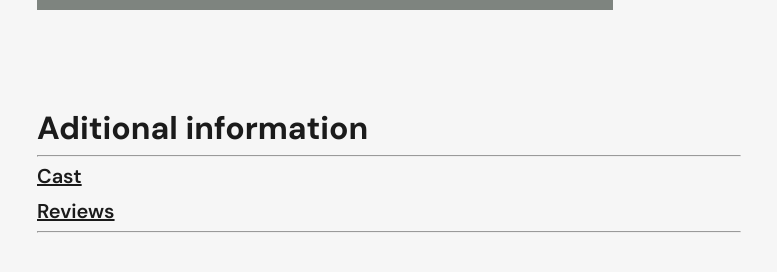
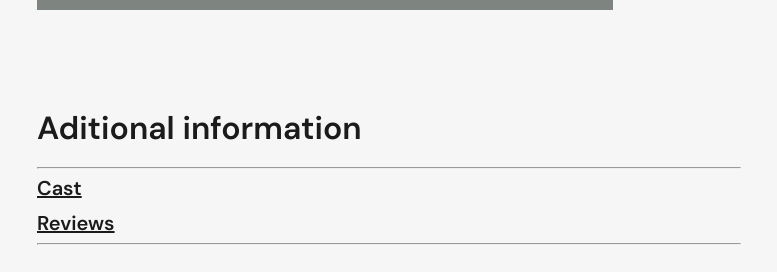
Before and after one commit to VPresich/goit-react-hw-05, a React (Vite) app: page /movies/1 in a window 1280 px wide. Shown: the part 576-848 px from the top of the page, without its empty margins (267-1044 px from the left). Built offline with nearby package versions, Linux system fonts and the light colour scheme; no server answers.

Commit message:
Add title section

```diff
--- /dev/null
+++ b/src/jsx/components/App/AppSecTitle/AppSecTitle.jsx
@@ -0,0 +1,6 @@
+import styles from './AppSecTitle.module.css';
+
+const AppSecTitle = ({ children }) => {
+  return <h2 className={styles.title}>{children}</h2>;
+};
+export default AppSecTitle;
--- /dev/null
+++ b/src/jsx/components/App/AppSecTitle/AppSecTitle.module.css
@@ -0,0 +1,5 @@
+.title {
+  margin-bottom: 20px;
+  font-size: 32px;
+  font-weight: 600;
+}
--- a/src/jsx/components/App/AppSection/AppSection.jsx
+++ b/src/jsx/components/App/AppSection/AppSection.jsx
@@ -1,6 +1,6 @@
 import styles from './AppSection.module.css';
 
 const AppSection = ({ children }) => {
-  return <div className={styles.section}>{children}</div>;
+  return <section className={styles.section}>{children}</section>;
 };
 export default AppSection;
--- a/src/jsx/components/ItemsList/ItemsList.jsx
+++ b/src/jsx/components/ItemsList/ItemsList.jsx
@@ -1,6 +1,7 @@
 import { Link, useLocation } from 'react-router-dom';
 import styles from './ItemsList.module.css';
-export const ItemsList = ({ items }) => {
+
+const ItemsList = ({ items }) => {
   const location = useLocation();
   return (
     <ul className={styles.items}>
@@ -18,3 +19,4 @@ export const ItemsList = ({ items }) => {
     </ul>
   );
 };
+export default ItemsList;
--- a/src/jsx/components/MovieCast/MovieCast.jsx
+++ b/src/jsx/components/MovieCast/MovieCast.jsx
@@ -31,7 +31,6 @@ const MovieCast = () => {
       <InfinityLoader isLoading={loading} />
       {error && <ErrorMessage />}
       {items && <CastList items={items} />}
-      {/* <CustomButton onClick={handleCredits}>Cast</CustomButton> */}
     </>
   );
 };
--- a/src/jsx/components/ReviewList/ReviewList.module.css
+++ b/src/jsx/components/ReviewList/ReviewList.module.css
@@ -1,6 +1,6 @@
 .list {
   display: flex;
   flex-direction: column;
-  padding: 40px;
+  padding: 20px;
   gap: 32px;
 }
--- a/src/jsx/components/pages/HomePage/HomePage.jsx
+++ b/src/jsx/components/pages/HomePage/HomePage.jsx
@@ -2,10 +2,11 @@ import { useState, useEffect } from 'react';
 import useFetchData from '../../../hooks/useFetchData';
 import AppContainer from '../../App/AppContainer/AppContainer';
 import AppSection from '../../App/AppSection/AppSection';
+import AppSecTitle from '../../App/AppSecTitle/AppSecTitle';
 import ApiServise from '../../../api/ApiService/';
 import InfinityLoader from '../../UI/loader/Infinity/Infinity';
 import ErrorMessage from '../../ErrorMessage/ErrorMessage';
-import { ItemsList } from '../../ItemsList/ItemsList';
+import ItemsList from '../../ItemsList/ItemsList';
 
 // import { CustomButton } from '../../UI/button/CustomButton';
 const HomePage = () => {
@@ -26,7 +27,7 @@ const HomePage = () => {
   return (
     <AppContainer>
       <AppSection>
-        <h1>Trending today</h1>
+        <AppSecTitle>Trending today</AppSecTitle>
         <InfinityLoader isLoading={loading} />
         {error && <ErrorMessage />}
         <ItemsList items={items}></ItemsList>
--- a/src/jsx/components/pages/MovieDetailsPage/MovieDetailsPage.jsx
+++ b/src/jsx/components/pages/MovieDetailsPage/MovieDetailsPage.jsx
@@ -9,7 +9,7 @@ import ApiService from '../../../api/ApiService';
 
 import AppContainer from '../../App/AppContainer/AppContainer';
 import AppSection from '../../App/AppSection/AppSection';
-
+import AppSecTitle from '../../App/AppSecTitle/AppSecTitle';
 import MovieInfo from '../../MovieInfo/MovieInfo';
 import CustomLink from '../../UI/link/CustomLink';
 import { FaArrowLeftLong } from 'react-icons/fa6';
@@ -45,13 +45,12 @@ const MovieDetailsPage = () => {
         {itemError ? <p>{itemError}</p> : <MovieInfo item={item} />}
       </AppSection>
       <AppSection>
-        <h1>Aditional information</h1>
+        <AppSecTitle>Aditional information</AppSecTitle>
         <hr></hr>
         <nav className={styles.navLink}>
           <NavLink className={styles.link} to={`cast`} state={location.state}>
             Cast
           </NavLink>
-
           <NavLink
             className={styles.link}
             to={`reviews`}
@@ -61,9 +60,9 @@ const MovieDetailsPage = () => {
           </NavLink>
         </nav>
         <hr></hr>
+        <Outlet />
+        {/* <CustomButton onClick={handleById}>Get by id</CustomButton> */}
       </AppSection>
-      <Outlet />
-      {/* <CustomButton onClick={handleById}>Get by id</CustomButton> */}
     </AppContainer>
   );
 };
--- a/src/jsx/components/pages/MoviesPage/MoviesPage.jsx
+++ b/src/jsx/components/pages/MoviesPage/MoviesPage.jsx
@@ -7,7 +7,7 @@ import AppSection from '../../App/AppSection/AppSection';
 import SearchBar from '../../SearchBar/SearchBar';
 import InfinityLoader from '../../UI/loader/Infinity/Infinity';
 import ErrorMessage from '../../ErrorMessage/ErrorMessage';
-import { ItemsList } from '../../ItemsList/ItemsList';
+import ItemsList from '../../ItemsList/ItemsList';
 import { NO_ELEMENTS } from '../../ErrorMessage/constants';
 import { ERR_EMPTY_SEARCH } from '../../../notifications/constants';
 import errNotify from '../../../notifications/errorNotify';
```
